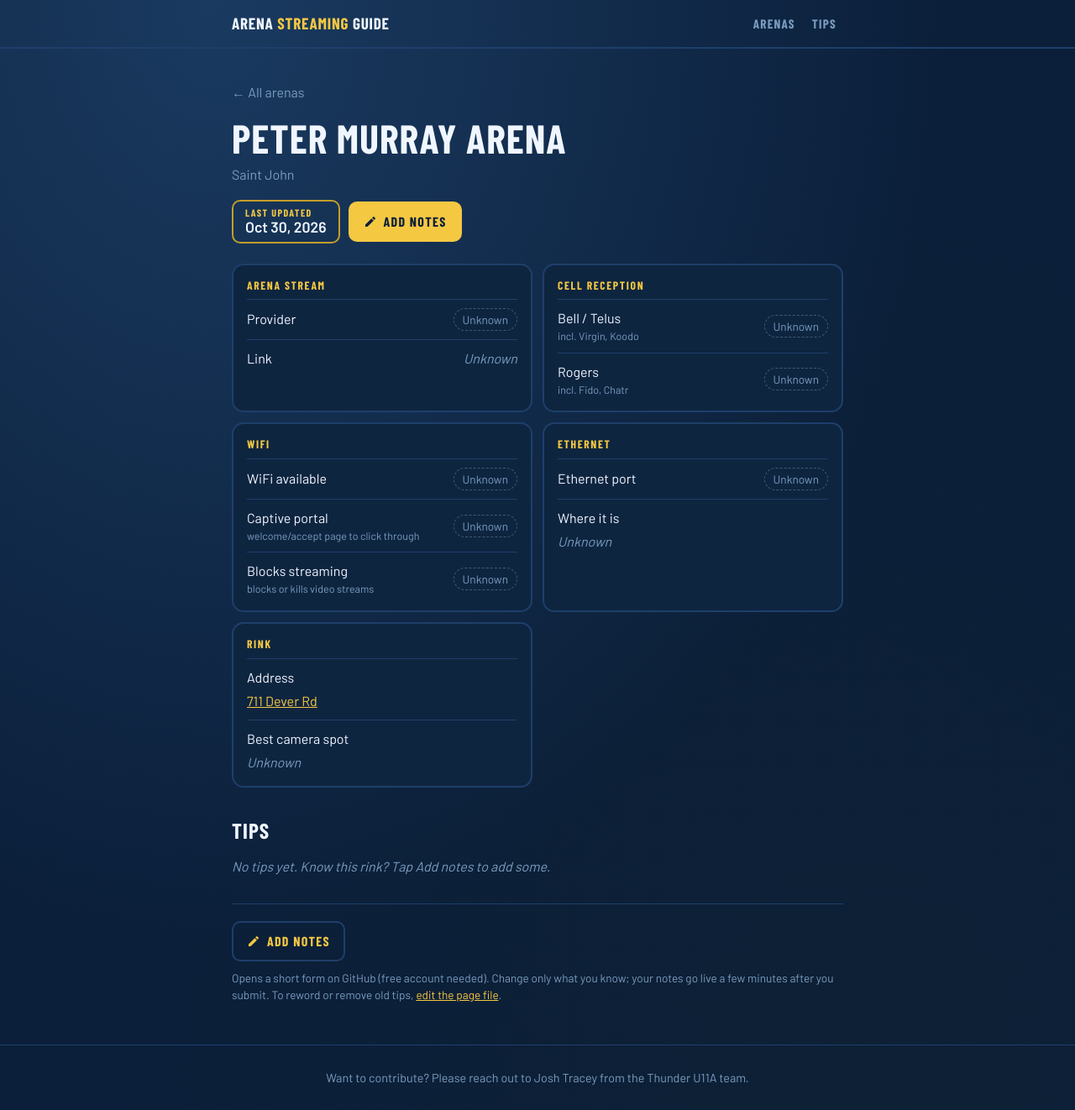
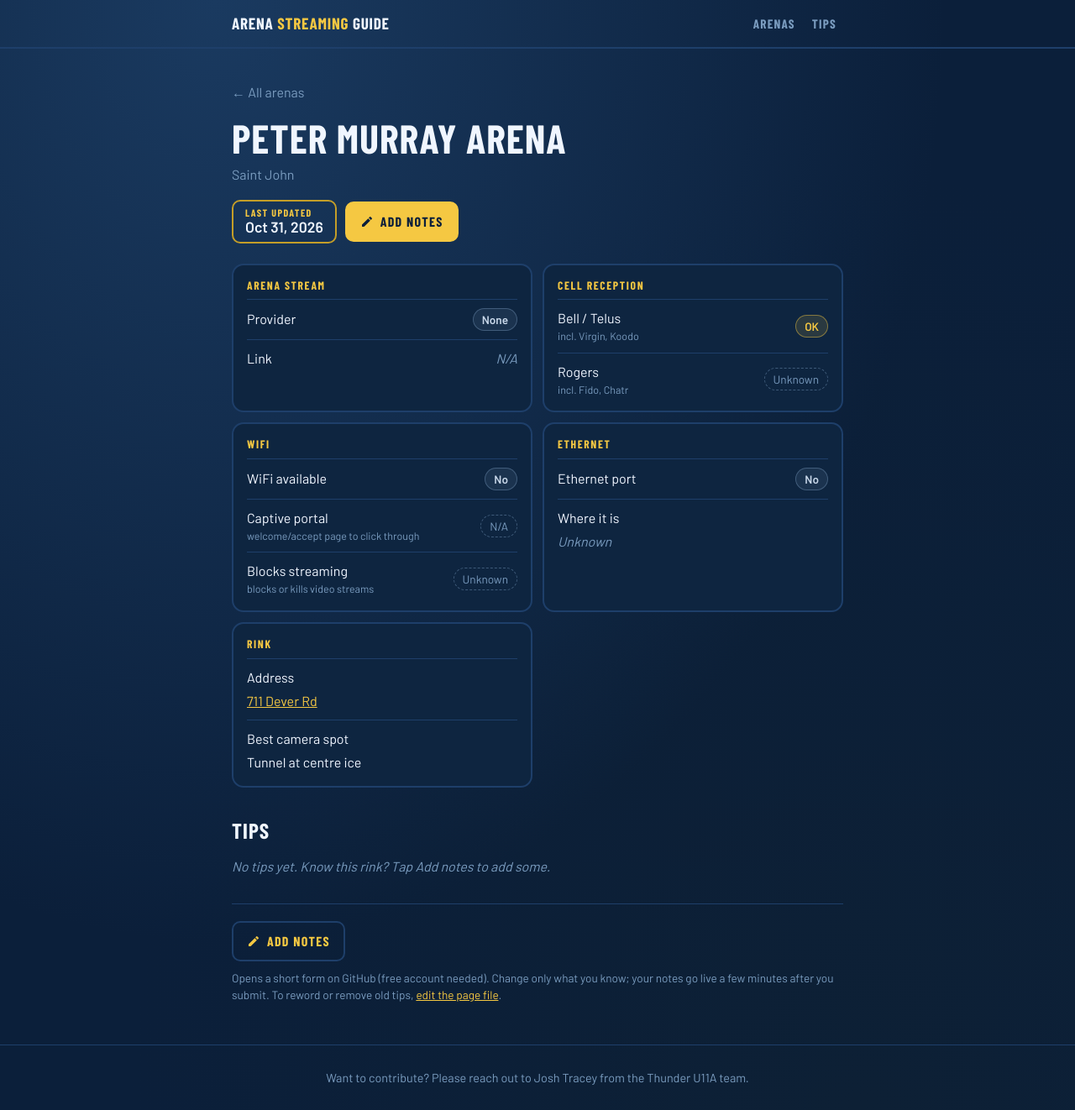
Before and after one commit to joshtracey/traceyfamily, a Jekyll site: the page built from arenas/_rinks/peter-murray-arena.md, in a window 1280 px wide. Shown: the whole page at 84% size. Built offline with Jekyll 4.4.1, drawn with Linux system fonts in a browser that asks for light colours; some web fonts are replaced.

Commit message:
Update Peter Murray Arena from #2
Co-authored-by: joshtracey <271859502+joshtracey@users.noreply.github.com>

```diff
--- a/arenas/_rinks/peter-murray-arena.md
+++ b/arenas/_rinks/peter-murray-arena.md
@@ -12,15 +12,15 @@
 name: Peter Murray Arena
 city: Saint John
 address: 711 Dever Rd
-arena_stream: Unknown
+arena_stream: None
 arena_stream_link:
-cell_bell_telus: Unknown
+cell_bell_telus: OK
 cell_rogers: Unknown
-wifi: Unknown
-captive_portal: Unknown
+wifi: No
+captive_portal: N/A
 blocks_streaming: Unknown
-ethernet: Unknown
+ethernet: No
 ethernet_location:
-best_camera_spot:
-last_updated: 2026-10-30
+best_camera_spot: Tunnel at centre ice
+last_updated: 2026-10-31
 ---
```
